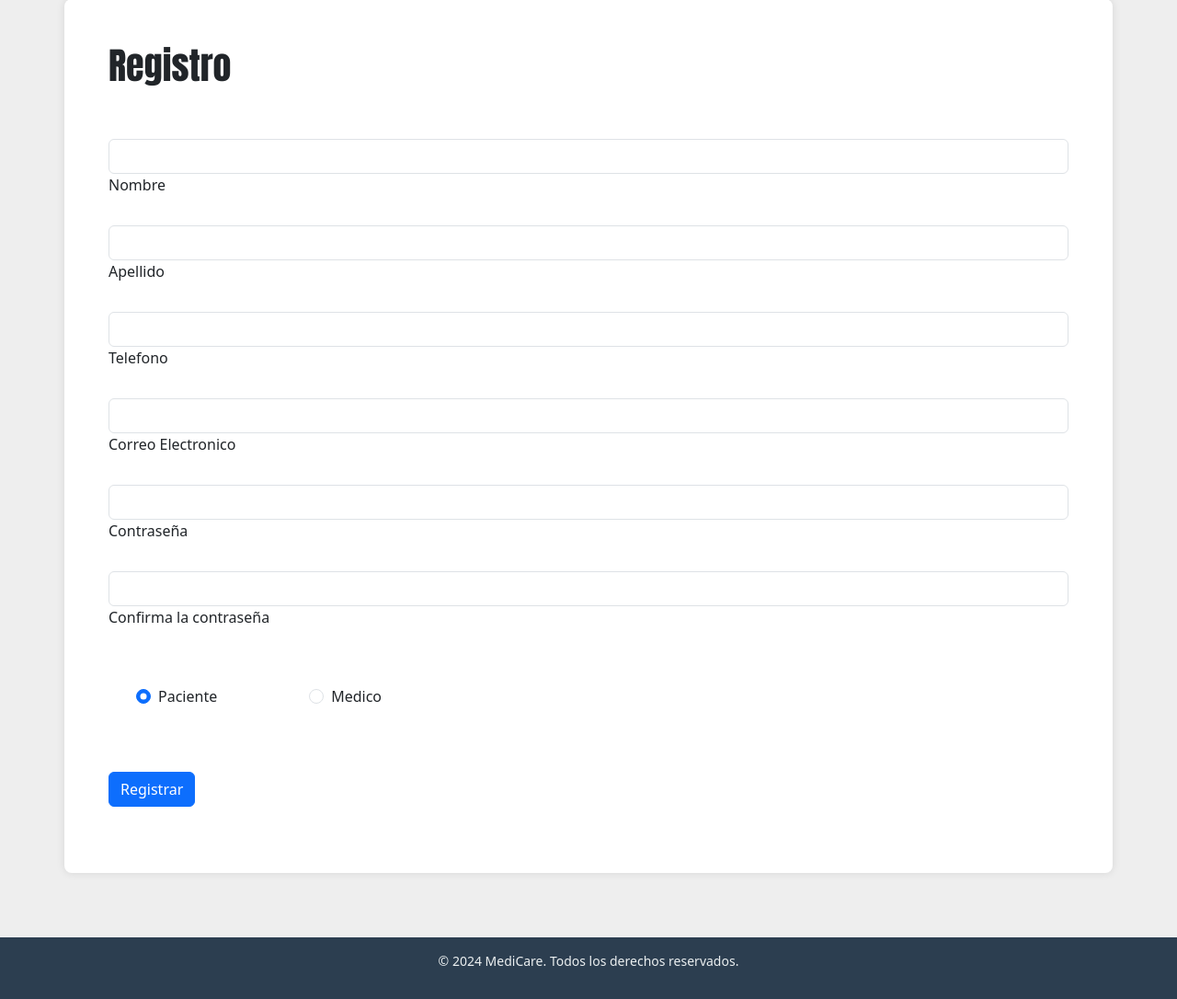
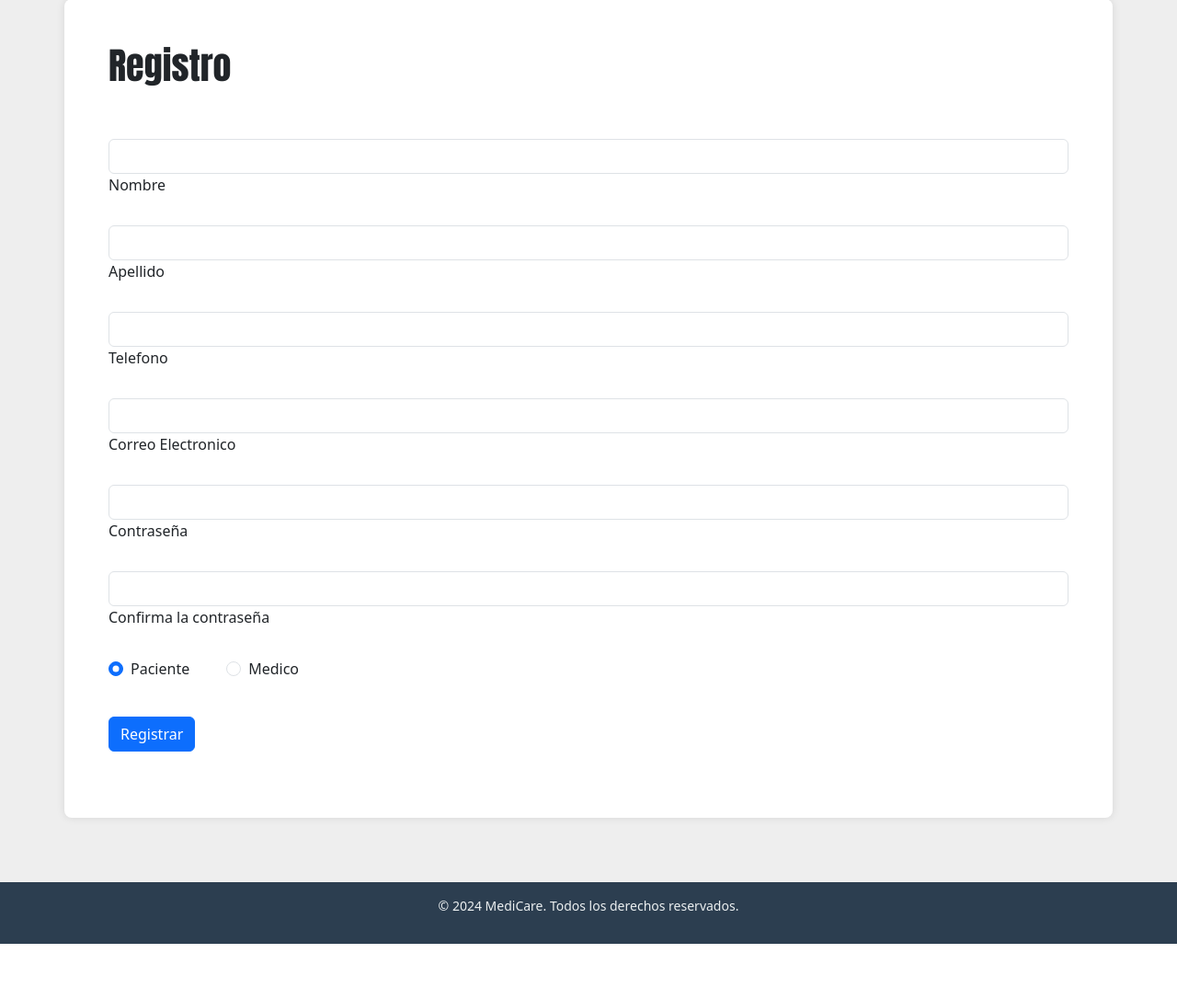
Before and after one commit to Samuelmendi/Proyecto_AmbienteClienteServidor, a PHP site: page /Login-registro/registro.php in a window 1280 px wide. Shown: the part 147-1233 px from the top of the page at 92% size. After the commit the page ends 1173 px from the top, so only its background shows below. Run offline with PHP 8.4, Linux system fonts and the light colour scheme.

Commit message:
Update stylesheet.css

```diff
--- a/css/stylesheet.css
+++ b/css/stylesheet.css
@@ -145,9 +145,7 @@ footer {
 .RadioButtons{
     display: flex;
     flex-direction: row;
-    padding: 30px;
 }
 
 .RadioButtons div{
-    padding-right: 30px;
 }
```
